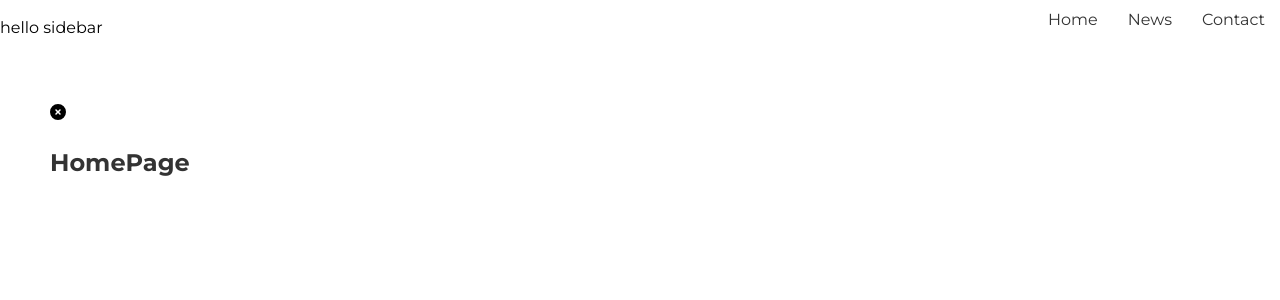
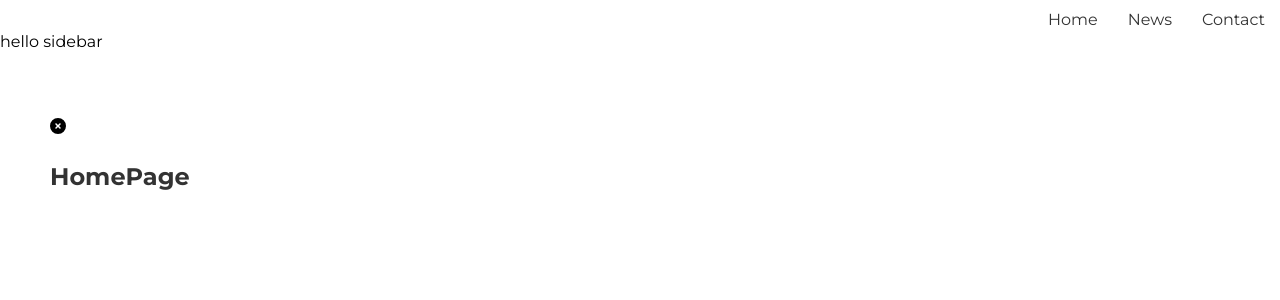
Before and after one commit to BinhNguyen3790/atomics, a React (Create React App) app: page / in a window 1280 px wide. Shown: the top 300 px of the page. Built offline with nearby package versions, Linux system fonts and the light colour scheme.

Commit message:
update classnames

```diff
--- a/package.json
+++ b/package.json
@@ -11,6 +11,7 @@
     "@testing-library/jest-dom": "^5.16.5",
     "@testing-library/react": "^13.4.0",
     "@testing-library/user-event": "^13.5.0",
+    "classnames": "^2.3.2",
     "normalize.css": "^8.0.1",
     "react": "^18.2.0",
     "react-dom": "^18.2.0",
--- a/src/components/layouts/components/Navbar/index.js
+++ b/src/components/layouts/components/Navbar/index.js
@@ -1,12 +1,16 @@
+import classNames from 'classnames/bind';
 import { Link } from 'react-router-dom';
-import './Navbar.scss';
+import styles from './Navbar.module.scss';
+
+const cx = classNames.bind(styles);
+
 function Navbar() {
   return (
-    <div className="boxNavbar">
-      <a className="navbar-link" href="#0">
+    <div className={cx('boxNavbar')}>
+      <a className={cx('navbar-link')} href="#0">
         <i className="fa-solid fa-bars"></i>
       </a>
-      <nav className="navbar">
+      <nav className={cx('navbar')}>
         <Link to="/">Home</Link>
         <Link to="/News">News</Link>
         <Link to="/Contact">Contact</Link>
--- /dev/null
+++ b/src/components/layouts/components/Sidebar/Sidebar.module.scss
@@ -0,0 +1,3 @@
+.sidebar-title {
+  margin-top: 3rem;
+}
--- a/src/components/layouts/components/Sidebar/index.js
+++ b/src/components/layouts/components/Sidebar/index.js
@@ -1,5 +1,10 @@
+import classNames from 'classnames/bind';
+import styles from './Sidebar.module.scss';
+
+const cx = classNames.bind(styles);
+
 function Sidebar() {
-  return <p>hello sidebar</p>;
+  return <p className={cx('sidebar-title')}>hello sidebar</p>;
 }
 
 export default Sidebar;
```
Also changed, not shown: src/components/layouts/components/Navbar/Navbar.module.scss (renamed from src/components/layouts/components/Navbar/Navbar.scss), 1 other file (tests, documents, lock files or other folders).
